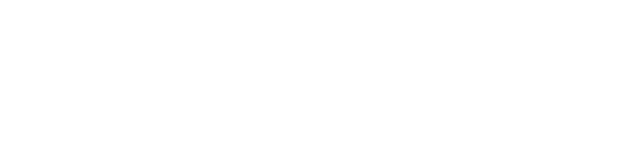
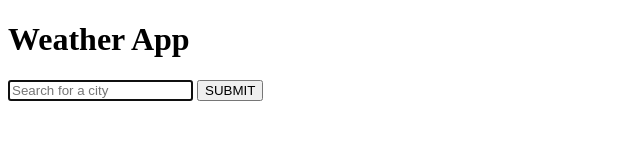
Before and after one commit to marianadacunha/weather-app, a plain HTML site: page index.html in a window 1280 px wide. Shown: the whole page, without its empty margins (0-640 px from the left). Drawn offline with nearby package versions, Linux system fonts and the light colour scheme; files that its build step writes are made by us from their sources.

Commit message:
setting basic html

```diff
--- a/index.html
+++ b/index.html
@@ -10,7 +10,19 @@
 </head>
 
 <body>
+  <div class="city-search">
+    <h1 class="heading">Weather App</h1>
+    <form>
+      <input type="text" placeholder="Search for a city" autofocus>
+      <button type="submit">SUBMIT</button>
+      <span class="message"></span>
+    </form>
+  </div>
 
+  <div class="city-display">
+    <ul class="cities"></ul>
+  </div>
 </body>
 <script src="js/main.js"></script>
+
 </html>
```
